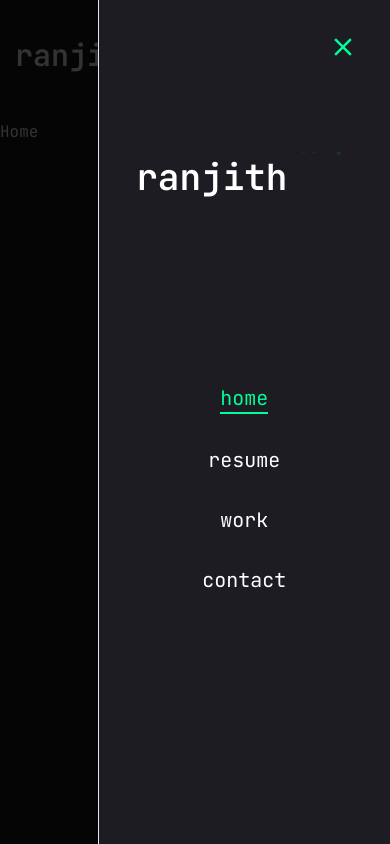
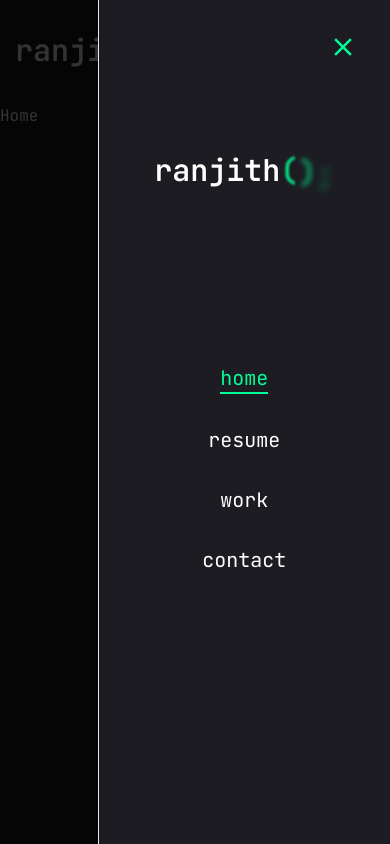
Before and after one commit to ranjith-acharya/portfolio, a Next.js app: page / in a window 390 px wide. Both pictures are taken after a click on the button 359 px from the left and 58 px from the top of the page. Built offline with nearby package versions, Linux system fonts and the light colour scheme.

Commit message:
Flipwords rather RotateWords UI
: For both Mobile and Desktop Nav

```diff
--- a/components/Header.jsx
+++ b/components/Header.jsx
@@ -3,19 +3,21 @@ import { Button } from "./ui/button";
 import Nav from "./Nav";
 import MobileNav from "./MobileNav";
 import WordRotate from "./magicui/word-rotate";
+import { FlipWords } from "./ui/flip-words";
 
 const Header = () => {
+  const words = ["_dev", "();", "./"];
   return <header className="py-8 xl:py-12 text-white">
     <div className="container mx-auto flex justify-between items-center">
         <Link href="/">
             {/* logo */}
             <h1 className="text-3xl font-semibold">
             {/* <span className="text-accent">&lt;</span>ranjith <span className="text-accent">/&gt;</span> */}
-            ranjith
-            <WordRotate
+            ranjith<FlipWords words={words} />
+            {/* <WordRotate
                 className="inline-block text-3xl font-semibold text-accent"
                 words={["_dev", "();", "./"]}
-              />
+              /> */}
             </h1>
         </Link>
         {/* navigation bar */}
--- a/components/MobileNav.jsx
+++ b/components/MobileNav.jsx
@@ -4,6 +4,7 @@ import { usePathname } from 'next/navigation';
 import Link from 'next/link';
 import {CiMenuFries} from 'react-icons/ci';
 import WordRotate from './magicui/word-rotate';
+import { FlipWords } from './ui/flip-words';
 
 const links = [
     {
@@ -29,6 +30,7 @@ const links = [
 ];
 
 const MobileNav = () => {
+    const words = ["_dev", "();", "./"];
     const pathname = usePathname();
   return <Sheet>
         <SheetTrigger className="flex justify-center items-center">
@@ -37,12 +39,12 @@ const MobileNav = () => {
         <SheetContent className="flex flex-col">
             <div className="mt-32 mb-40 text-center text-2xl">
                 <Link href="/">
-                    <h1 className="text-4xl font-semibold">
-                    ranjith
-                    <WordRotate
+                    <h1 className="text-3xl font-semibold">
+                    ranjith<FlipWords words={words} />
+                    {/* <WordRotate
                         className="inline-block text-accent"
                         words={["_dev", "();", "./"]}
-                    />
+                    /> */}
                     </h1>
                 </Link>
             </div>
```
